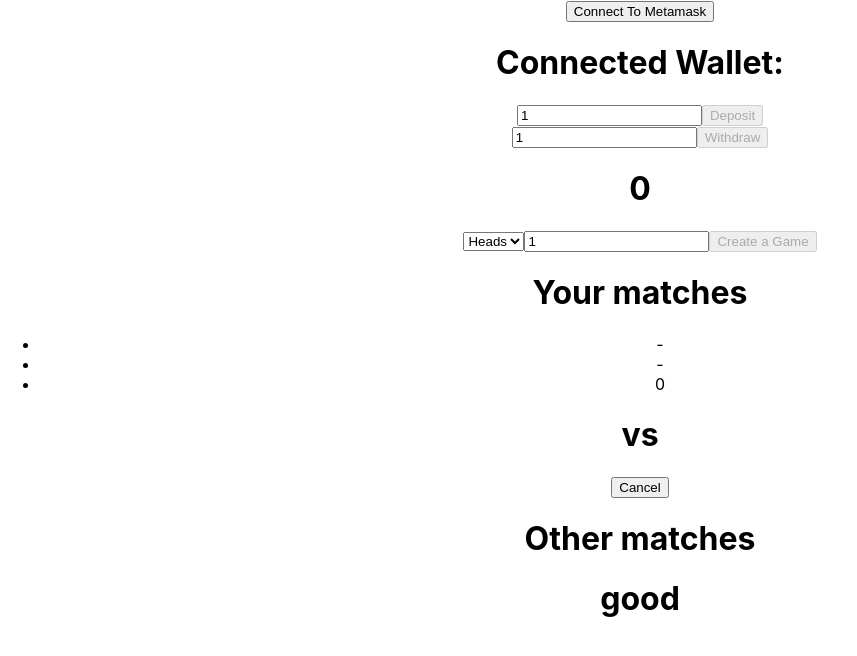
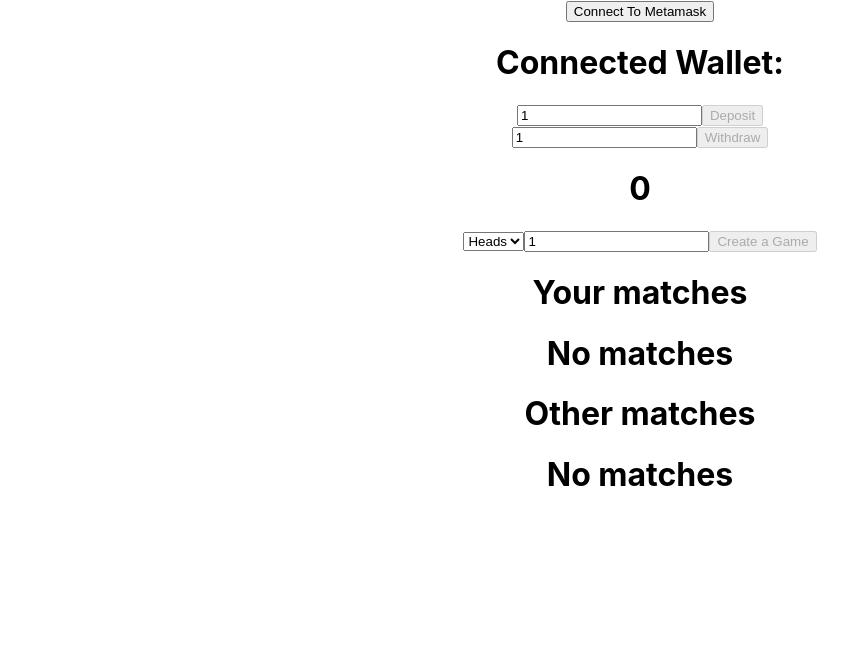
Before and after one commit to dinesh250-star/gamble1, a React (Create React App) app in the folder client/app/: page / in a window 1280 px wide. Shown: the top 656 px of the page, without its empty margins (0-857 px from the left). Built offline with nearby package versions, Linux system fonts and the light colour scheme; the HTML template or start-up script is replaced by a standard one.

Commit message:
adding other matches

```diff
--- a/client/app/src/Components/CoinGame/CreateMatch.js
+++ b/client/app/src/Components/CoinGame/CreateMatch.js
@@ -43,18 +43,7 @@ const CreateMatch = () => {
             })
             .then((res) => {
               dispatch(dbActions.increment());
-              setGame(true);
-              axios
-                .get(`http://localhost:3001/yourmatches/${acc}`)
-                .then((res) => {
-                  if (res.data[0] == "not found") {
-                    setNoDisplay(true);
-                  } else {
-                    setCreator(res.data[0]);
-                    setCreatorBet(res.data[1]);
-                    setAmounts(res.data[2]);
-                  }
-                });
+
               alert("Game created");
             });
         } else {
@@ -71,24 +60,6 @@ const CreateMatch = () => {
   const amount = (e) => {
     setBet(e.target.value);
   };
-  const deleteHandler = async (e) => {
-    axios.delete(`http://localhost:3001/delete/${acc}`).then((res) => {
-      setDel(del + 1);
-      setGame(false);
-      alert("Deleted Succesfully");
-    });
-  };
-  const yourMatch = (
-    <div>
-      <ul>
-        <li>{creator}</li>
-        <li>{creatorBet}</li>
-        <li>{amounts}</li>
-      </ul>
-      <h1>vs</h1>
-      <button onClick={deleteHandler}>Cancel</button>
-    </div>
-  );
 
   return (
     <div>
@@ -108,7 +79,6 @@ const CreateMatch = () => {
           Create a Game
         </button>
       </form>
-      {game && yourMatch}
     </div>
   );
 };
--- a/client/app/src/Components/DisplayMatches/DisplayMatch.js
+++ b/client/app/src/Components/DisplayMatches/DisplayMatch.js
@@ -1,7 +1,7 @@
 import { useEffect, useState } from "react";
 import { useDispatch, useSelector } from "react-redux";
 import axios from "axios";
-import CreateMatch from "../CoinGame/CreateMatch";
+
 import { dbActions } from "../../store/dbSlice";
 const DisplayMatch = () => {
   const acc = useSelector((state) => state.db.userAcc);
@@ -10,13 +10,19 @@ const DisplayMatch = () => {
   const [creator, setCreator] = useState("-");
   const [creatorBet, setCreatorBet] = useState("-");
   const [amount, setAmount] = useState(0);
+  const [creatorO, setCreatorO] = useState("-");
+  const [creatorBetO, setCreatorBetO] = useState("-");
+  const [amountO, setAmountO] = useState(0);
   const [del, setDel] = useState(0);
   const [noDisplay, setNoDisplay] = useState(false);
+  const [noDisplayO, setNoDisplayO] = useState(false);
   const dispatch = useDispatch();
-
+  const [responser, setResponser] = useState();
+  const [d, setD] = useState(false);
   useEffect(() => {
     if (logIn) {
       fetchYourMatch();
+      fetchOthersMatch();
     }
   }, [logIn, reload, del]);
   const fetchYourMatch = async () => {
@@ -27,6 +33,7 @@ const DisplayMatch = () => {
         setCreator(res.data[0]);
         setCreatorBet(res.data[1]);
         setAmount(res.data[2]);
+        setD(true);
       }
     });
   };
@@ -34,11 +41,25 @@ const DisplayMatch = () => {
   const deleteHandler = async (e) => {
     axios.delete(`http://localhost:3001/delete/${acc}`).then((res) => {
       setDel(del + 1);
-
+      setD(false);
       alert("Deleted Succesfully");
     });
   };
+  let otherMatch = <h1>yes</h1>;
 
+  const fetchOthersMatch = async () => {
+    await axios.get(`http://localhost:3001/othermatches/${acc}`).then((res) => {
+      if (res.data[0] == "not found") {
+        setNoDisplayO(false);
+      } else {
+        setNoDisplayO(true);
+        setResponser(res.data);
+        // setCreatorO(res.data[0]);
+        // setCreatorBetO(res.data[1]);
+        // setAmountO(res.data[2]);
+      }
+    });
+  };
   const yourMatch = (
     <div>
       <ul>
@@ -50,21 +71,36 @@ const DisplayMatch = () => {
       <button onClick={deleteHandler}>Cancel</button>
     </div>
   );
-  const otherMatch = (
-    <div>
-      <h1>good</h1>
-    </div>
-  );
+
   //   if (logIn && reload) {
   //     fetchYourMatch();
   //   }
   return (
     <div>
       <h1>Your matches</h1>
-      {noDisplay || yourMatch}
+      {d ? yourMatch : <h1>No matches</h1>}
 
       <h1>Other matches</h1>
-      {otherMatch}
+      <div>
+        {noDisplayO ? (
+          responser.map((r) => {
+            return (
+              <div key={r.id}>
+                <ul>
+                  <li>{r.creator}</li>
+                  <li>{r.creator_bet}</li>
+                  <li>{r.amount}</li>
+
+                  <h1>vs</h1>
+                  <button onClick={deleteHandler}>Join</button>
+                </ul>
+              </div>
+            );
+          })
+        ) : (
+          <h1>No matches</h1>
+        )}
+      </div>
     </div>
   );
 };
```
Also changed, not shown: 1 other file (tests, documents, lock files or other folders).
